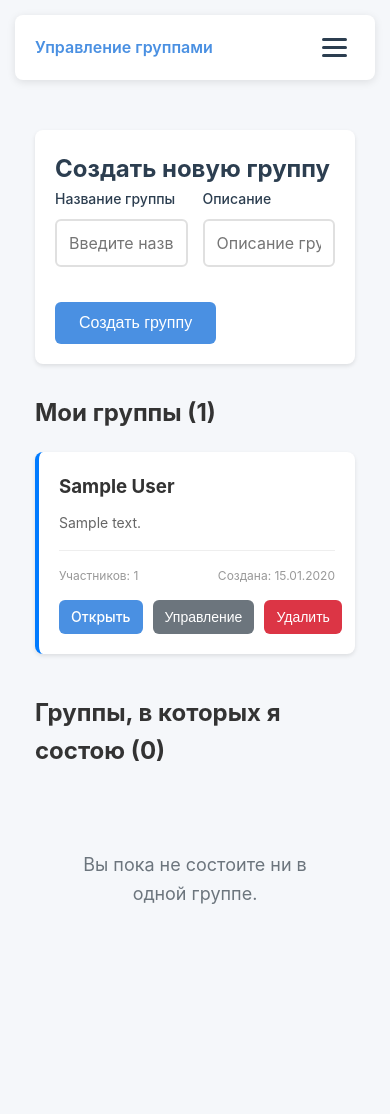
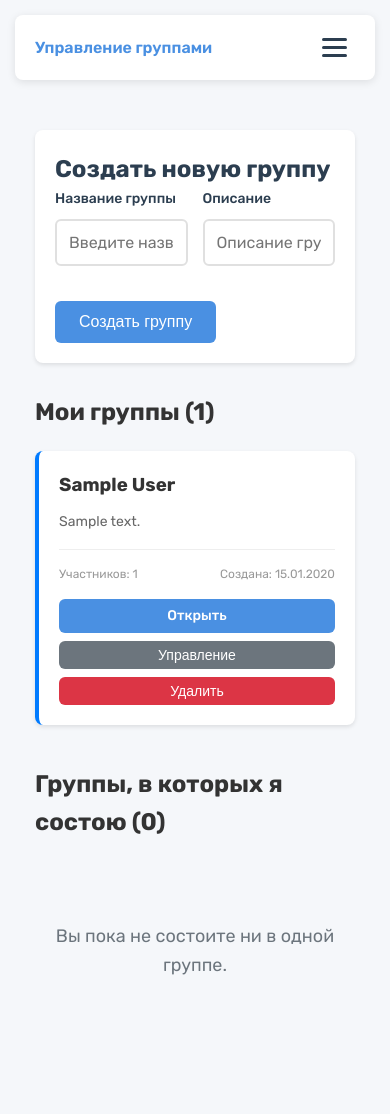
Before and after one commit to curs3dbeing/taskboard_php, a PHP site: page /groups.php in a window 390 px wide. Before the commit the page ends 904 px from the top, so only its background shows below. Run offline with PHP 8.4, Linux system fonts and the light colour scheme; the visitor is signed in with stand-in values (Sample User, id 1); tables that the repository leaves empty or names only in its code hold one stand-in row (values such as "Sample post"); some libraries are stand-ins or nearby versions.

Commit message:
button fix, font added

```diff
--- a/dashboard.php
+++ b/dashboard.php
@@ -59,6 +59,9 @@ if (isset($_GET['message'])) {
     <meta charset="UTF-8">
     <meta name="viewport" content="width=device-width, initial-scale=1.0">
     <title>Таблица задач</title>
+    <link rel="preconnect" href="https://fonts.googleapis.com">
+    <link rel="preconnect" href="https://fonts.gstatic.com" crossorigin>
+    <link href="https://fonts.googleapis.com/css2?family=Rubik:wght@300;400;500;600;700&display=swap" rel="stylesheet">
     <link rel="stylesheet" href="styles.css">
 </head>
 <body>
--- a/group_dashboard.php
+++ b/group_dashboard.php
@@ -93,6 +93,9 @@ if (isset($_GET['message'])) {
     <meta charset="UTF-8">
     <meta name="viewport" content="width=device-width, initial-scale=1.0">
     <title><?php echo htmlspecialchars($group['name']); ?> - Задачи группы</title>
+    <link rel="preconnect" href="https://fonts.googleapis.com">
+    <link rel="preconnect" href="https://fonts.gstatic.com" crossorigin>
+    <link href="https://fonts.googleapis.com/css2?family=Rubik:wght@300;400;500;600;700&display=swap" rel="stylesheet">
     <link rel="stylesheet" href="styles.css">
 </head>
 <body>
--- a/groups.php
+++ b/groups.php
@@ -40,6 +40,9 @@ if (isset($_GET['message'])) {
     <meta charset="UTF-8">
     <meta name="viewport" content="width=device-width, initial-scale=1.0">
     <title>Управление группами</title>
+    <link rel="preconnect" href="https://fonts.googleapis.com">
+    <link rel="preconnect" href="https://fonts.gstatic.com" crossorigin>
+    <link href="https://fonts.googleapis.com/css2?family=Rubik:wght@300;400;500;600;700&display=swap" rel="stylesheet">
     <link rel="stylesheet" href="styles.css">
     <style>
         .groups-container {
@@ -90,6 +93,7 @@ if (isset($_GET['message'])) {
             display: flex;
             gap: 10px;
             margin-top: 15px;
+            flex-wrap: wrap;
         }
         .btn-small {
             padding: 6px 12px;
@@ -144,9 +148,30 @@ if (isset($_GET['message'])) {
             display: flex;
             gap: 10px;
             margin-top: 15px;
+            flex-wrap: wrap;
         }
         .add-member-form input {
             flex: 1;
+            min-width: 0;
+        }
+        @media (max-width: 768px) {
+            .group-actions {
+                flex-direction: column;
+                gap: 8px;
+            }
+            .group-actions .btn {
+                width: 100%;
+                box-sizing: border-box;
+            }
+            .add-member-form {
+                flex-direction: column;
+            }
+            .add-member-form input {
+                width: 100%;
+            }
+            .add-member-form .btn {
+                width: 100%;
+            }
         }
     </style>
 </head>
--- a/index.php
+++ b/index.php
@@ -19,8 +19,11 @@ try {
         <html>
         <head>
             <title>Database Connection Error</title>
+            <link rel="preconnect" href="https://fonts.googleapis.com">
+            <link rel="preconnect" href="https://fonts.gstatic.com" crossorigin>
+            <link href="https://fonts.googleapis.com/css2?family=Rubik:wght@300;400;500;600;700&display=swap" rel="stylesheet">
             <style>
-                body { font-family: Arial, sans-serif; text-align: center; padding: 50px; }
+                body { font-family: 'Rubik', Arial, sans-serif; text-align: center; padding: 50px; }
                 .error { color: #dc3545; }
             </style>
         </head>
--- a/login.php
+++ b/login.php
@@ -50,6 +50,9 @@ if (isLoggedIn()) {
     <meta charset="UTF-8">
     <meta name="viewport" content="width=device-width, initial-scale=1.0">
     <title>Авторизация</title>
+    <link rel="preconnect" href="https://fonts.googleapis.com">
+    <link rel="preconnect" href="https://fonts.gstatic.com" crossorigin>
+    <link href="https://fonts.googleapis.com/css2?family=Rubik:wght@300;400;500;600;700&display=swap" rel="stylesheet">
     <link rel="stylesheet" href="styles.css">
 </head>
 <body>
--- a/register.php
+++ b/register.php
@@ -55,6 +55,9 @@ if (isLoggedIn()) {
     <meta charset="UTF-8">
     <meta name="viewport" content="width=device-width, initial-scale=1.0">
     <title>Регистрация</title>
+    <link rel="preconnect" href="https://fonts.googleapis.com">
+    <link rel="preconnect" href="https://fonts.gstatic.com" crossorigin>
+    <link href="https://fonts.googleapis.com/css2?family=Rubik:wght@300;400;500;600;700&display=swap" rel="stylesheet">
     <link rel="stylesheet" href="styles.css">
 </head>
 <body>
--- a/reset_password.php
+++ b/reset_password.php
@@ -53,6 +53,9 @@ if (empty($token)) {
     <meta charset="UTF-8">
     <meta name="viewport" content="width=device-width, initial-scale=1.0">
     <title>Сброс пароля</title>
+    <link rel="preconnect" href="https://fonts.googleapis.com">
+    <link rel="preconnect" href="https://fonts.gstatic.com" crossorigin>
+    <link href="https://fonts.googleapis.com/css2?family=Rubik:wght@300;400;500;600;700&display=swap" rel="stylesheet">
     <link rel="stylesheet" href="styles.css">
 </head>
 <body>
--- a/styles.css
+++ b/styles.css
@@ -20,8 +20,10 @@
     --shadow-hover: 0 4px 12px rgba(0, 0, 0, 0.15);
 }
 
+@import url('https://fonts.googleapis.com/css2?family=Rubik:wght@300;400;500;600;700&display=swap');
+
 body {
-    font-family: -apple-system, BlinkMacSystemFont, 'Segoe UI', Roboto, 'Helvetica Neue', Arial, sans-serif;
+    font-family: 'Rubik', -apple-system, BlinkMacSystemFont, 'Segoe UI', Roboto, 'Helvetica Neue', Arial, sans-serif;
     background-color: var(--background);
     color: var(--text-primary);
     line-height: 1.6;
```
Also changed, not shown: forgot_password.php (+8 -21 lines), leave_group.php (line endings or trailing spaces).
